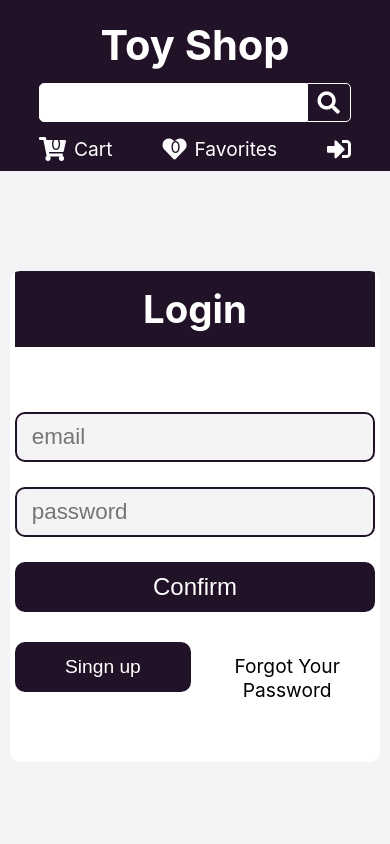
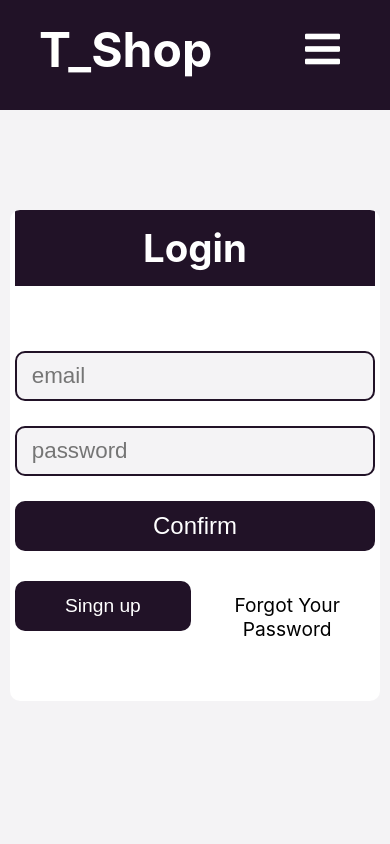
Before and after one commit to bibeshka/my_shop, a React (Create React App) app in the folder client/: page /login in a window 390 px wide. Shown: the top 844 px of the page. Built offline with nearby package versions, Linux system fonts and the light colour scheme.

Commit message:
adding menu bar for lower resolutions

```diff
--- a/client/src/components/AdminPageContainer/ProductList.js
+++ b/client/src/components/AdminPageContainer/ProductList.js
@@ -56,11 +56,6 @@ const ProductList = ({ homeReducer, getProducts, deleteProduct }) => {
               <tbody>
               {
                 homeReducer.products && homeReducer.products.map(product =>
-                  // (<div className="admin-product-list-container__single-product">
-                  //   <h4>{product.name}</h4>
-                  //   <img src={product.image}/>
-                  //   <p>{product.price}</p>
-                  // </div>))
                   <tr key={product._id}>
                     <td>{product._id}</td>
                     <td>{product.name}</td>
--- a/client/src/components/HeaderContainer/index.js
+++ b/client/src/components/HeaderContainer/index.js
@@ -8,31 +8,34 @@ import { logoutAcc } from '../../utils/fetchData';
 
 const Header = ({ cartReducer, favoriteReducer, getProducts, basketReducer }) => {
 
+  //Get auth token from session storage
   const authTokenStatus = sessionStorage.getItem('jwt');
-
-  let amount = cartReducer.reduce((sumAmount, item) => {
-    console.log(item.amount)
-    return sumAmount += item.amount
-    // sumAmount[item._id] = item.amount;
-    // console.log(sumAmount)
-    // return sumAmount;
-
-  }, 0);
 
   const favoriteAmount = favoriteReducer.length;
 
+  //set data from search form
   const [search, setSearch] = useState('');
+
+  // showing low resolution navigation after click
+  const showLowResolutionBar = () => {
+    let bar_menu = document.querySelector('.bar_menu');
+    if(bar_menu.classList.contains('show')) {
+      bar_menu.classList.remove('show');
+    } else {
+        bar_menu.classList.add('show');
+    }
+  }
 
   return (
     <div className="header">
+
       <div className="header-container">
         <div className="logo">
           <Link to="/">
-            <h1>Toy Shop</h1>
+            <h1>T_Shop</h1>
           </Link>
         </div>
         <div className="search">
-          {/* <form onSubmit={() => getProducts(search)}> */}
           <form>
             <input type="text" onChange={(e) => setSearch(e.target.value)} />
             {/* <button type="submit">Search</button> */}
@@ -42,7 +45,12 @@ const Header = ({ cartReducer, favoriteReducer, getProducts, basketReducer }) =>
             }}><i className="fas fa-search" /></div>
           </form>
         </div>
-        <nav>
+
+        <div className="burger_menu_btn" onClick={() => showLowResolutionBar()}>
+          <i className="fas fa-bars"></i>
+        </div>
+
+        <nav className="high-resolution-nav">
           <ul>
             <li>
               <Link to={"/cart"}>
@@ -72,6 +80,53 @@ const Header = ({ cartReducer, favoriteReducer, getProducts, basketReducer }) =>
           </ul>
         </nav>
       </div>
+
+      <div className="bar_menu">
+          <ul>
+            <li>
+              <div className="search">
+                <form>
+                  <input type="text" onChange={(e) => setSearch(e.target.value)} />
+                  {/* <button type="submit">Search</button> */}
+                  <div className="search-btn" onClick={() => {
+                    getProducts(search);
+                    setSearch('');
+                  }}><i className="fas fa-search" /></div>
+                </form>
+              </div>
+            </li>
+            <li>
+              <Link to={"/cart"}>
+                <i className="fas fa-shopping-cart"></i>
+                <p>Cart</p>
+                <div className="cart-amount">{basketReducer}</div>
+              </Link>
+            </li>
+            <li>
+              <Link to={"/favorites"}>
+                <i className="fas fa-heart"></i>
+                <p>Favorites</p>
+                <div className="favorites-amount">{favoriteAmount}</div>
+              </Link>
+            </li>
+            <li>
+              {authTokenStatus ?
+                // <div onClick={() => logoutAcc(authTokenStatus)} className="login_image">
+                //   <i className="fas fa-sign-in-alt"></i>
+                //   <p>Logout</p>
+                // </div>
+                <Link onClick={() => logoutAcc(authTokenStatus)} to="/">
+                  <i className="fas fa-sign-in-alt"></i>
+                  <p>Logout</p>
+                </Link>:
+                  <Link to="/login">
+                    <i className="fas fa-sign-in-alt"></i>
+                    <p>Login</p>
+                </Link>}
+            </li>
+          </ul>
+        </div>
+
     </div>
   )
 }
@@ -80,6 +135,6 @@ const mapDispatchToProps = dispatch => bindActionCreators(ProductsActions, dispa
 
 export default connect(state => ({
   basketReducer: state.cartReducer.basketNumber,
-  cartReducer: state.cartReducer.cart,
+  // cartReducer: state.cartReducer.cart,
   favoriteReducer: state.favoriteReducer.favorite
 }), mapDispatchToProps)(Header);
--- a/client/src/components/HeaderContainer/style.scss
+++ b/client/src/components/HeaderContainer/style.scss
@@ -5,6 +5,7 @@ $generic-color-2: #fff;
 .header {
   min-height: 110px;
   background-color: $generic-color-1;
+
   .header-container {
     padding-top: 20px;
     width: 80%;
@@ -12,11 +13,12 @@ $generic-color-2: #fff;
     display: flex;
     justify-content: space-between;
     flex-wrap: wrap;
+    position: relative;
 
     .logo {
       h1 {
         text-align: center;
-        font-size: 2.6rem;
+        font-size: 3rem;
         color: $generic-color-2;
       }
 
@@ -77,6 +79,21 @@ $generic-color-2: #fff;
       }
     }
 
+    .burger_menu_btn {
+      color: #fff;
+      display: none;
+      font-size: 2.5rem;
+      margin-top: 5px;
+      cursor: pointer;
+      padding-left: 11px;
+      padding-right: 11px;
+      border-radius: 50%;
+    }
+
+    .burger_menu_btn:hover {
+      background: rgb(101, 88, 107)
+    }
+
     nav {
       width: 40%;
       font-size: 1.6rem;
@@ -131,47 +148,253 @@ $generic-color-2: #fff;
       }
     }
   }
+
+  .bar_menu {
+    // display: none;
+    max-height: 0;
+    overflow: hidden;
+    -webkit-transition:max-height 0.4s linear;
+    -moz-transition:max-height 0.4s linear;
+    transition:max-height 0.4s linear;
+    width: 80%;
+    margin: 0 auto;
+    padding-bottom: 15px;
+    ul {
+      li {
+        // max-height: 0;
+        overflow: hidden;
+        transform: translateY(100px);
+        transition: 1.5s ease;
+
+        margin-top: 25px;
+        .search {
+          margin-top: 18px;
+          font-size: 1.4rem;
+          padding-bottom: 10px;
+
+          form {
+            display: flex;
           }
 
-@media screen and (max-width: 500px) {
-  .header {
-    .header-container {
-      display: block;
-      .logo {
-        text-align: center;
+          input {
+            width: 450px;
+            border: 1px solid $generic-color-2;
+            border-top-left-radius: 5px;
+            border-bottom-left-radius: 5px;
+            font-size: 1.2rem;
+            padding: 5px;
+            padding-left: 10px;
+            outline: none;
           }
 
-      nav {
-        width: 100%;
-        justify-content: center;
+          button {
+            background: $generic-color-1;
             font-size: 1.2rem;
-        padding-bottom: 10px;
+            border: 1px solid $generic-color-2;
+            color: $generic-color-2;
+            border-top-right-radius: 5px;
+            border-bottom-right-radius: 5px;
+            outline: none;
+          }
+
+          .search-btn {
+            padding: 5px;
+            padding-left: 10px;
+            padding-right: 10px;
+            background: $generic-color-1;
+            border: 1px solid $generic-color-2;
+            color: $generic-color-2;
+            border-top-right-radius: 5px;
+            border-bottom-right-radius: 5px;
+            cursor: pointer;
+            text-align: center;
+            outline: none;
+          }
+
+          .search-btn:hover {
+            opacity: 0.8;
+          }
+        }
+
+        a {
+          color: #fff;
+          display: flex;
+          font-size: 2rem;
+
+          i {
+            margin-top: 6px;
+          }
+
+          p {
+            margin-left: 15px;
+          }
+
+          .cart-amount, .favorites-amount {
+            margin-left: 10px;
+          }
+        }
+      }
+    }
+  }
+
+  .bar_menu.show {
+    max-height: 400px;
+    user-select: none;
+    width: 80%;
+    margin: 0 auto;
+    padding-bottom: 15px;
 
     ul {
       li {
-            i {
-              font-size: 1.5rem;
+        margin-top: 25px;
+        // max-height: 100px;
+        transform: translateY(0);
+
+        .search {
+          margin-top: 18px;
+          font-size: 1.4rem;
+          padding-bottom: 10px;
+
+          form {
+            display: flex;
           }
 
-            .favorites-amount {
-              font-size: 1rem;
-              left: 8px;
-              top: 0px;
+          input {
+            // margin-top: 10px;
+            width: 450px;
+            border: 1px solid $generic-color-2;
+            border-top-left-radius: 5px;
+            border-bottom-left-radius: 5px;
+            font-size: 1.2rem;
+            padding: 5px;
+            padding-left: 10px;
+            outline: none;
           }
 
-            .cart-amount {
-              font-size: 1rem;
-              color: $generic-color-1;
-              left: 12px;
-              bottom: 7px;
+          button {
+            background: $generic-color-1;
+            font-size: 1.2rem;
+            border: 1px solid $generic-color-2;
+            color: $generic-color-2;
+            border-top-right-radius: 5px;
+            border-bottom-right-radius: 5px;
+            // border-left: none;
+            outline: none;
+          }
+
+          .search-btn {
+            padding: 5px;
+            padding-left: 10px;
+            padding-right: 10px;
+            background: $generic-color-1;
+            border: 1px solid $generic-color-2;
+            color: $generic-color-2;
+            border-top-right-radius: 5px;
+            border-bottom-right-radius: 5px;
+            cursor: pointer;
+            text-align: center;
+            outline: none;
+          }
+
+          .search-btn:hover {
+            opacity: 0.8;
           }
         }
 
-          li:first-child {
-            margin-left: 0;
+        a {
+          color: #fff;
+          display: flex;
+          font-size: 2rem;
+
+          i {
+            margin-top: 6px;
+          }
+
+          p {
+            margin-left: 15px;
+          }
+
+          .cart-amount, .favorites-amount {
+            margin-left: 10px;
           }
         }
       }
     }
   }
 }
+
+@media screen and (min-width: 1350px) {
+  .bar_menu.show {
+    max-height: 0 !important;
+  }
+}
+
+
+@media screen and (max-width: 1350px) {
+  .burger_menu_btn {
+    display: block!important;
+    color: #fff;
+  }
+
+  .high-resolution-nav {
+    display: none;
+  }
+
+  .header-container .search {
+    display: none;
+  }
+}
+
+@media screen and (max-width: 810px) {
+  .burger_menu_btn {
+    position: absolute;
+    right: 0;
+  }
+
+  .search {
+    margin: 0 auto;
+  }
+}
+
+// @media screen and (max-width: 500px) {
+//   .header {
+//     .header-container {
+//       display: block;
+//       .logo {
+//         text-align: center;
+//       }
+
+//       nav {
+//         width: 100%;
+//         justify-content: center;
+//         font-size: 1.2rem;
+//         padding-bottom: 10px;
+
+//         ul {
+//           li {
+//             i {
+//               font-size: 1.5rem;
+//             }
+
+//             .favorites-amount {
+//               font-size: 1rem;
+//               left: 8px;
+//               top: 0px;
+//             }
+
+//             .cart-amount {
+//               font-size: 1rem;
+//               color: $generic-color-1;
+//               left: 12px;
+//               bottom: 7px;
+//             }
+//           }
+
+//           li:first-child {
+//             margin-left: 0;
+//           }
+//         }
+//       }
+//     }
+//   }
+// }
--- a/client/src/utils/fetchData.js
+++ b/client/src/utils/fetchData.js
@@ -1,5 +1,6 @@
 import axios from 'axios';
 
+//addin order in data base
 export const addOrder = async (e ,data, authToken) => {
   e.preventDefault();
   try {
@@ -15,6 +16,7 @@ export const addOrder = async (e ,data, authToken) => {
   }
 }
 
+//logout from admdin auth
 export const logoutAcc = async (authTokenStatus) => {
   try {
     const result = await axios({
--- a/client/src/utils/imageReverse.js
+++ b/client/src/utils/imageReverse.js
@@ -1,3 +1,4 @@
+//reversion image from database in base64
 export const imageReverse = (image) => {
   var thumb = new Buffer(image).toString('base64');
 
--- a/client/src/utils/loginCheck.js
+++ b/client/src/utils/loginCheck.js
@@ -1,6 +1,7 @@
 const authTokenStatus = sessionStorage.getItem('jwt');
 const authTokenStatusLS = localStorage.getItem('jwt');
 
+//checking if admin user still auth
 export const loginCheck = () => {
   if(!authTokenStatus || !authTokenStatusLS) {
     window.location = "/login";
```
Lines whose indentation alone changed are shown as unchanged.
